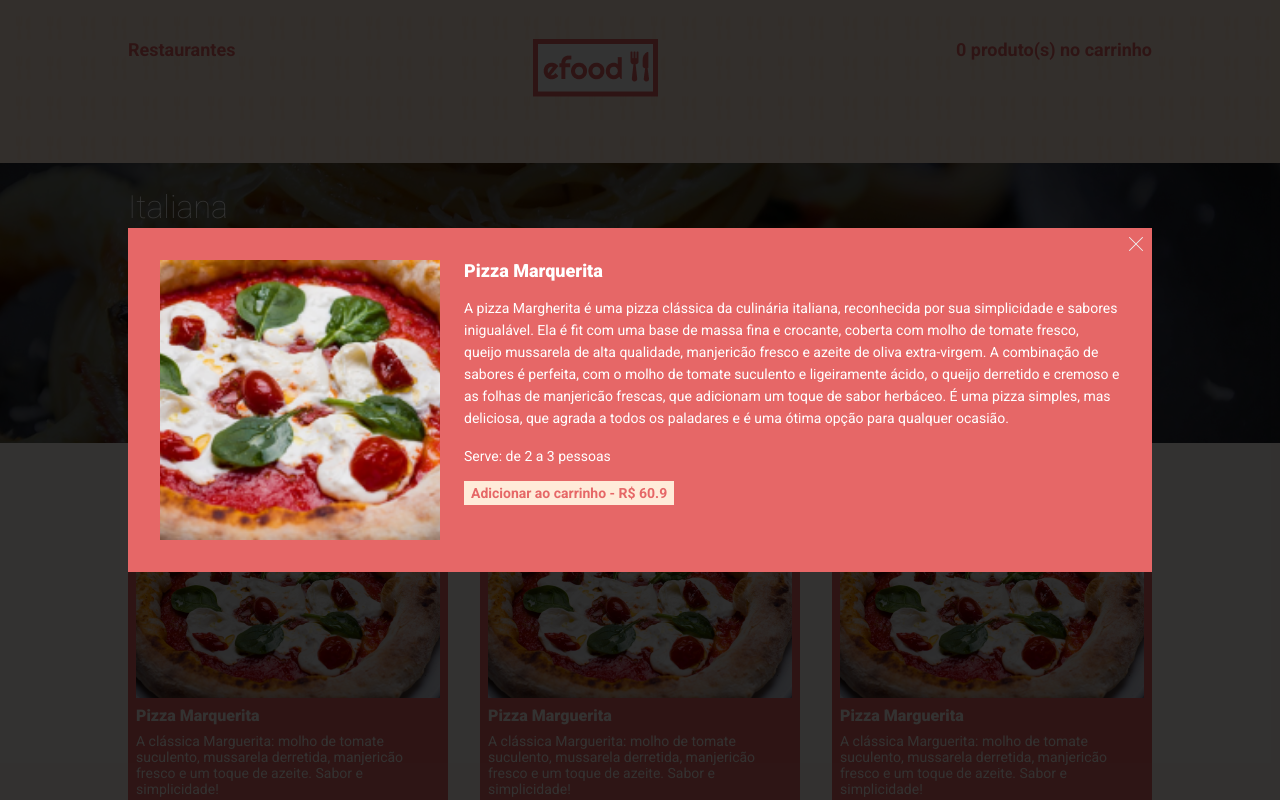
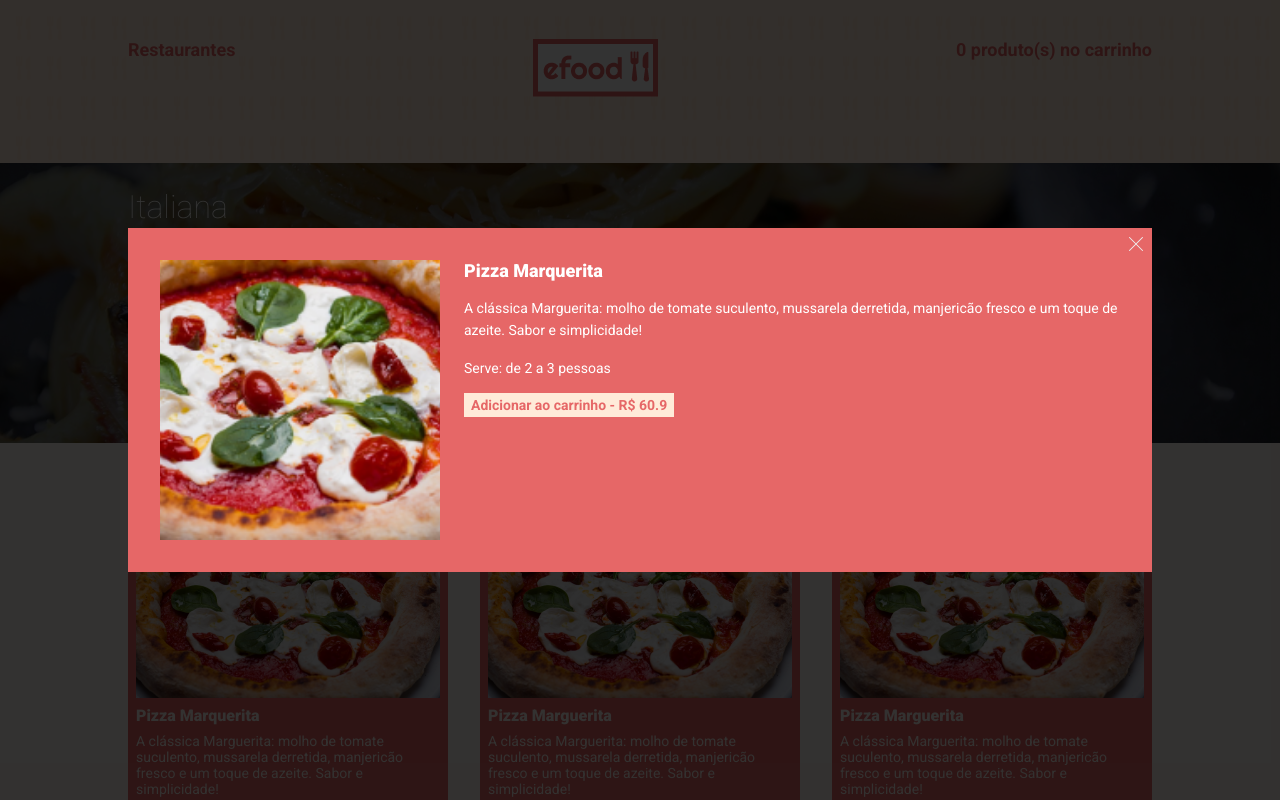
Before and after one commit to schorchi-GH/efood_v1.1, a React (Create React App) app: page /perfil in a window 1280 px wide. Both pictures are taken after a click on the item 288 px from the left and 680 px from the top of the page. Shown: the top 800 px of the page. Built offline with nearby package versions, Linux system fonts and the light colour scheme.

Commit message:
add: Adicionado alternancia no modal de tal maneira que os valores mudam conforme clica nos itens

```diff
--- a/src/components/FoodList/index.tsx
+++ b/src/components/FoodList/index.tsx
@@ -11,7 +11,6 @@ import {
   ModalContainer
 } from './styles'
 import Food from '../../components/Food'
-import pizza from '../../assets/pizza.png'
 import { AddCartButton } from '../Food/styles'
 import close from '../../assets/close 1.png'
 import { useState } from 'react'
@@ -20,24 +19,31 @@ export type Props = {
   foods: FoodModel[]
 }
 
-const foodSelected: FoodModel = {
-  id: 1,
-  foodTitle: 'Pizza Marquerita',
-  foodDescription:
-    'A pizza Margherita é uma pizza clássica da culinária italiana, reconhecida por sua simplicidade e sabores inigualável. Ela é fit com uma base de massa fina e crocante, coberta com molho de tomate fresco, queijo mussarela de alta qualidade, manjericão fresco e azeite de oliva extra-virgem. A combinação de sabores é perfeita, com o molho de tomate suculento e ligeiramente ácido, o queijo derretido e cremoso e as folhas de manjericão frescas, que adicionam um toque de sabor herbáceo. É uma pizza simples, mas deliciosa, que agrada a todos os paladares e é uma ótima opção para qualquer ocasião.',
-  foodPhoto: pizza,
-  foodPhotoAlt: 'Pizza marguerita',
-  foodServe: 'de 2 a 3 pessoas',
-  foodPrice: 60.9
-}
 const FoodList = ({ foods }: Props) => {
   const [showModal, setShowModal] = useState(false)
+  const [foodTitle, setfoodTitle] = useState('')
+  const [foodDescription, setfoodDescription] = useState('')
+  const [foodServe, setfoodServe] = useState('')
+  const [foodPrice, setfoodPrice] = useState(0)
+  const [foodPhotoAlt, setfoodPhotoAlt] = useState('')
+  const [foodPhoto, setfoodPhoto] = useState('')
   return (
     <>
       <Container>
         <List>
           {foods.map((food) => (
-            <li key={food.id} onClick={() => setShowModal(true)}>
+            <li
+              key={food.id}
+              onClick={() => {
+                setShowModal(true)
+                setfoodTitle(food.foodTitle)
+                setfoodDescription(food.foodDescription)
+                setfoodServe(food.foodServe)
+                setfoodPrice(food.foodPrice)
+                setfoodPhotoAlt(food.foodPhotoAlt)
+                setfoodPhoto(food.foodPhoto)
+              }}
+            >
               <Food
                 key={food.id}
                 FoodPhoto={food.foodPhoto}
@@ -51,18 +57,15 @@ const FoodList = ({ foods }: Props) => {
       </Container>
       <Modal className={showModal ? 'visible' : ''}>
         <ModalContent>
-          <FoodImage
-            src={foodSelected.foodPhoto}
-            alt={foodSelected.foodPhotoAlt}
-          />
+          <FoodImage src={foodPhoto} alt={foodPhotoAlt} />
           <ModalContainer>
-            <FoodTitle>{foodSelected.foodTitle}</FoodTitle>
+            <FoodTitle>{foodTitle}</FoodTitle>
             <FoodDescription>
-              {foodSelected.foodDescription}
-              <p>Serve: {foodSelected.foodServe}</p>
+              {foodDescription}
+              <p>Serve: {foodServe}</p>
             </FoodDescription>
             <AddCartButton to={''}>
-              Adicionar ao carrinho - R$ {foodSelected.foodPrice}
+              Adicionar ao carrinho - R$ {foodPrice}
             </AddCartButton>
           </ModalContainer>
           <CloseIcon
--- a/src/pages/Perfil/index.tsx
+++ b/src/pages/Perfil/index.tsx
@@ -73,6 +73,7 @@ const restaurantData = {
   type: 'Italiana',
   name: 'La Dolce Vita Trattoria'
 }
+
 const Perfil = () => (
   <>
     <Header itens={0} />
```
